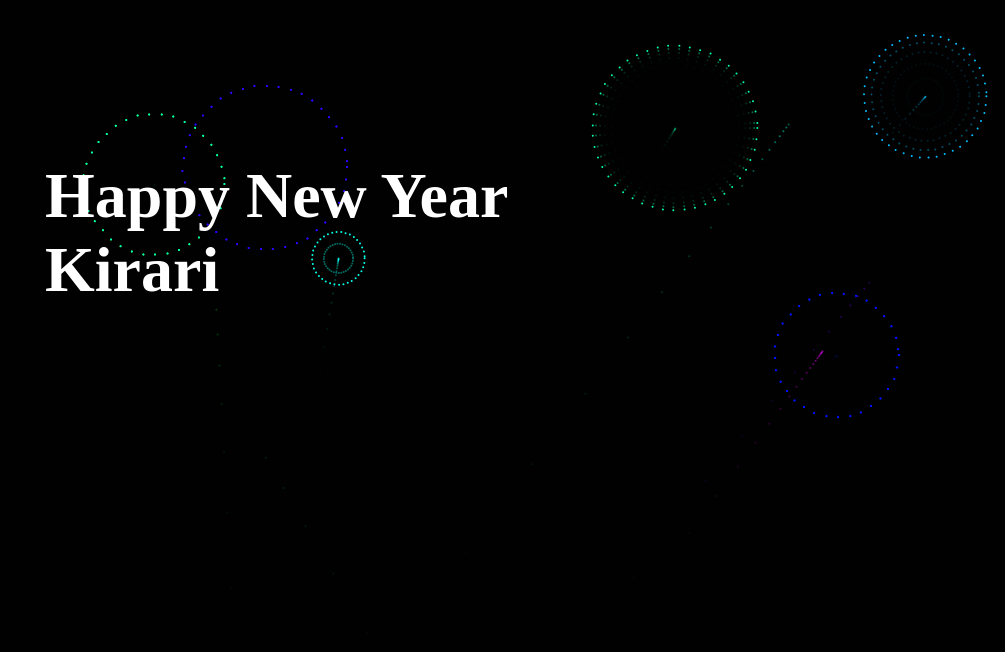
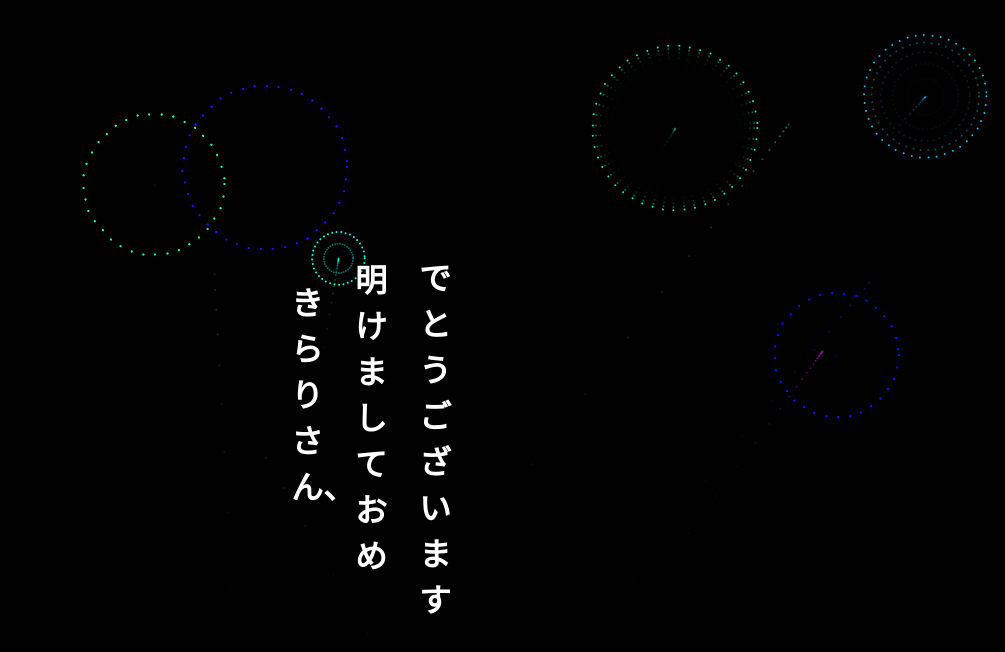
Before and after one commit to reven-erlangga/kirari-firework-web, a plain HTML site: page index.html in a window 1280 px wide. Shown: the whole page, without its empty margins (275-1280 px from the left). Drawn offline with Linux system fonts and the light colour scheme; animation ran at ten frames a second.

Commit message:
Add files via upload

```diff
--- a/index.html
+++ b/index.html
@@ -31,6 +31,51 @@
         user-select: none;
     }
 
+    h2 {
+        position: absolute;
+        top: 40%;
+        left: 45%;
+        transform: translate(-50%, -30%);
+        color: #fff;
+        font-family: "Source Sans Pro";
+        font-size: 2em;
+        font-weight: 900;
+        -webkit-user-select: none;
+        user-select: none;
+
+        width: 20px;
+    }
+
+    h3 {
+        position: absolute;
+        top: 40%;
+        left: 50%;
+        transform: translate(-50%, -30%);
+        color: #fff;
+        font-family: "Source Sans Pro";
+        font-size: 2em;
+        font-weight: 900;
+        -webkit-user-select: none;
+        user-select: none;
+
+        width: 20px;
+    }
+
+    h4 {
+        position: absolute;
+        top: 40%;
+        left: 55%;
+        transform: translate(-50%, -30%);
+        color: #fff;
+        font-family: "Source Sans Pro";
+        font-size: 2em;
+        font-weight: 900;
+        -webkit-user-select: none;
+        user-select: none;
+
+        width: 20px;
+    }
+
     body {
         height: 100vh;
         width: 100vw;
@@ -41,7 +86,9 @@
 </style>
 
 <body>
-    <h1>Happy New Year Kirari</h1>
+    <h2>きらりさん、</h2>
+    <h3>明けましておめ</h3>
+    <h4>でとうございます</h4>
 
     <canvas id="birthday"></canvas>
 
```
